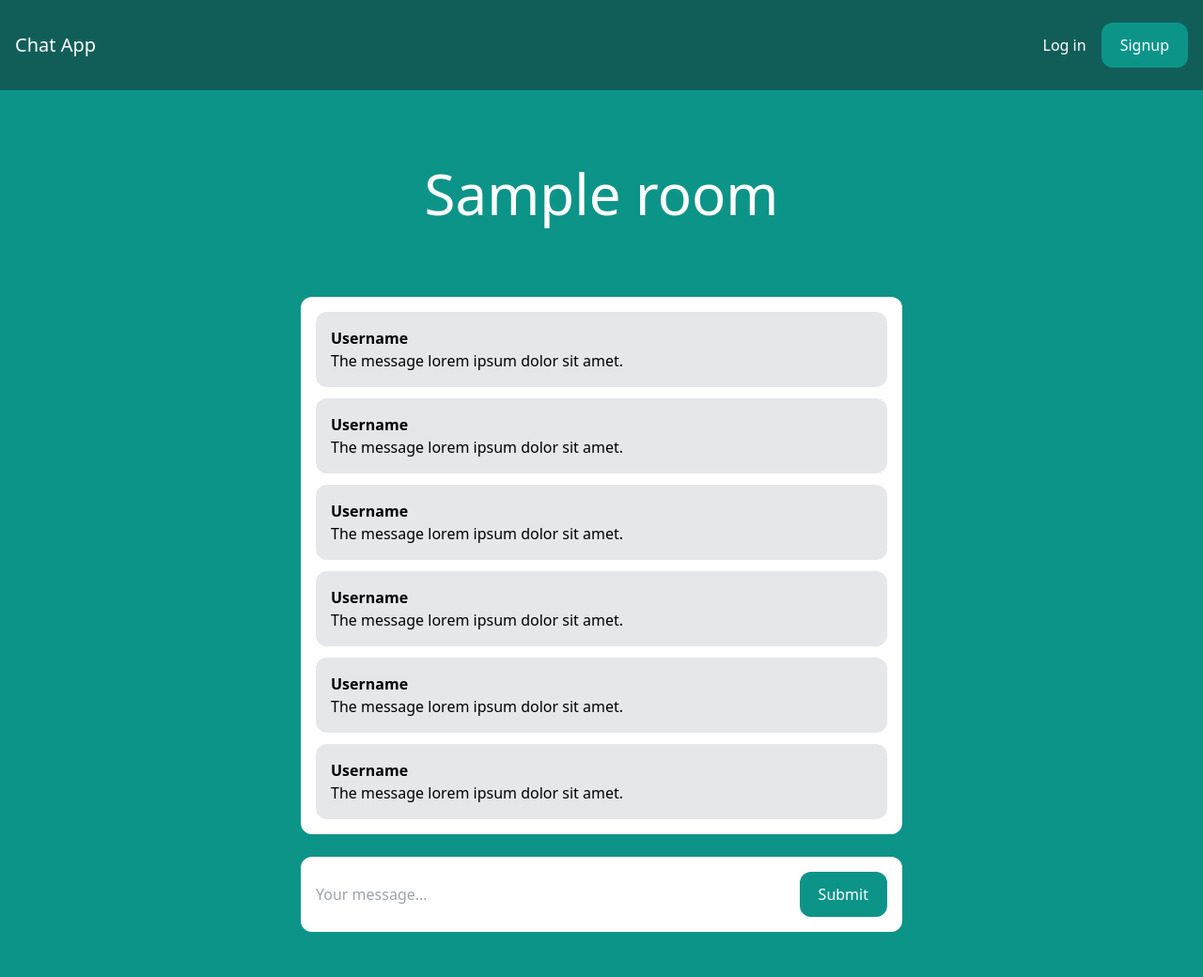
After one commit to DragosStahie/proiect_aso, a Django app: template room/templates/room/room.html in a window 1280 px wide. The commit adds this page. Shown: the whole page at 94% size. Run offline with Django 3.2, Linux system fonts and the light colour scheme; the template is opened without the code that fills it: most values are stand-ins (such as "Sample title", 1, 10 or a date in 2020); some libraries are stand-ins or nearby versions.

Commit message:
Room detail view

```diff
--- /dev/null
+++ b/room/templates/room/room.html
@@ -0,0 +1,53 @@
+{% extends 'core/base.html' %}
+
+{% block title %}{{ room.name }} | {% endblock %}
+
+{% block content %}
+
+<div class="p-10 lg:p-20 text-center">
+    <h1 class="text-3xl lg:text-6xl text-white">{{ room.name }}</h1>
+</div>
+
+<div class="lg:w-2/4 mx-4 lg:mx-auto p-4 bg-white rounded-xl">
+    <div class="chat-messages space-y-3" id="chat-messages">
+        <div class="p-4 bg-gray-200 rounded-xl">
+            <p class="font-semibold">Username</p>
+            <p>The message lorem ipsum dolor sit amet.</p>
+        </div>
+
+        <div class="p-4 bg-gray-200 rounded-xl">
+            <p class="font-semibold">Username</p>
+            <p>The message lorem ipsum dolor sit amet.</p>
+        </div>
+
+        <div class="p-4 bg-gray-200 rounded-xl">
+            <p class="font-semibold">Username</p>
+            <p>The message lorem ipsum dolor sit amet.</p>
+        </div>
+
+        <div class="p-4 bg-gray-200 rounded-xl">
+            <p class="font-semibold">Username</p>
+            <p>The message lorem ipsum dolor sit amet.</p>
+        </div>
+
+        <div class="p-4 bg-gray-200 rounded-xl">
+            <p class="font-semibold">Username</p>
+            <p>The message lorem ipsum dolor sit amet.</p>
+        </div>
+
+        <div class="p-4 bg-gray-200 rounded-xl">
+            <p class="font-semibold">Username</p>
+            <p>The message lorem ipsum dolor sit amet.</p>
+        </div>
+    </div>
+</div>
+
+<div class="lg:w-2/4 mt-6 mx-4 mb-12 lg:mx-auto p-4 bg-white rounded-xl">
+    <form method="post" action="." class="flex">
+        <input type="text" name="content" class="flex-1 mr-3" placeholder="Your message..." id="chat-message-input">
+
+        <button class="px-5 py-3 rounded-xl text-white bg-teal-600 hover:bg-teal-700" id="chat-message-submit">Submit</button>
+    </form>
+</div>
+
+{% endblock %}
--- a/room/templates/room/rooms.html
+++ b/room/templates/room/rooms.html
@@ -14,7 +14,7 @@
             <div class="p-4 bg-white shadow rounded-xl text-center">
                 <h2 class="mb-5 text-2xl font-semibold">{{ room.name }}</h2>
 
-                <a href="#" class="px-5 py-3 block rounded-xl text-white bg-teal-600 hover:bg-teal-700">Join</a>
+                <a href="{% url 'room' room.slug %}" class="px-5 py-3 block rounded-xl text-white bg-teal-600 hover:bg-teal-700">Join</a>
             </div>
         </div>
     {% endfor %}
--- a/room/urls.py
+++ b/room/urls.py
@@ -5,4 +5,5 @@ from . import views
 
 urlpatterns = [
     path('', views.rooms, name='rooms'),
+    path('<slug:slug>/', views.room, name='room'),
 ]
```
Also changed, not shown: room/views.py (+7 -0 lines).
